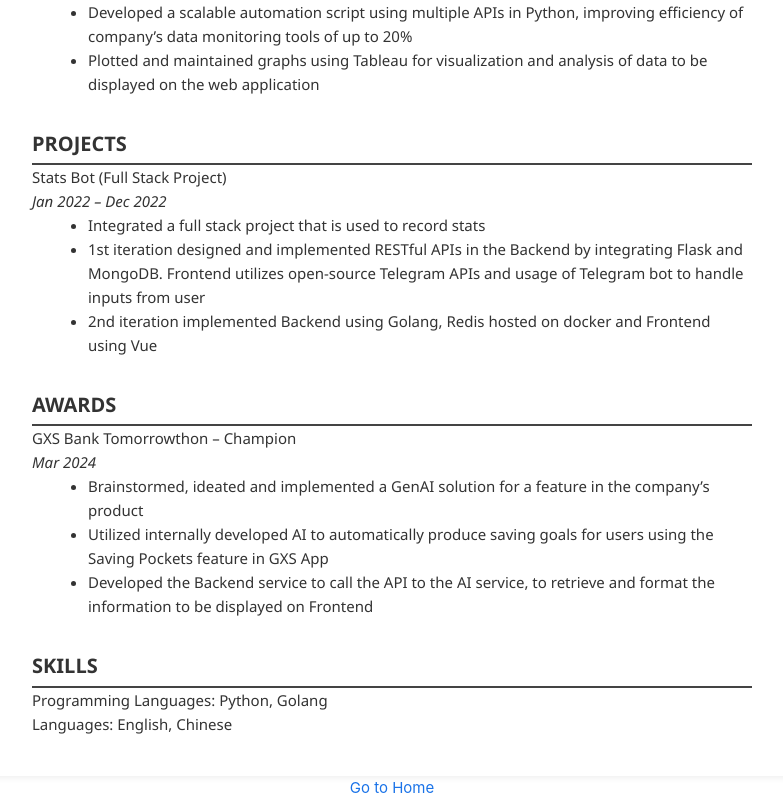
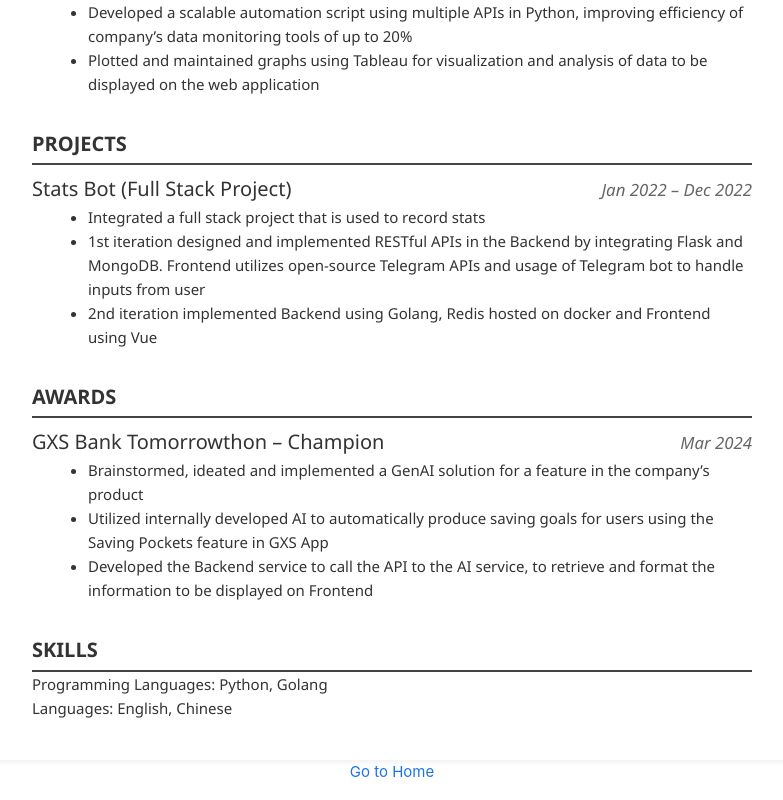
Before and after one commit to ronaldtants/resume, a Vue app: page /resume in a window 1280 px wide. Shown: the part 1233-2033 px from the top of the page, without its empty margins (248-1031 px from the left). Built offline with nearby package versions, Linux system fonts and the light colour scheme; the HTML template or start-up script is replaced by a standard one.

Commit message:
updated rest of subheadings

```diff
--- a/src/views/ResumeView.vue
+++ b/src/views/ResumeView.vue
@@ -108,10 +108,10 @@
 
     <section>
       <h2>PROJECTS</h2>
-      <p>
-        <strong>Stats Bot (Full Stack Project)</strong><br />
-        <em>Jan 2022 – Dec 2022</em>
-      </p>
+      <div class="subheading">
+        <span>Stats Bot (Full Stack Project)</span>
+        <span class="date">Jan 2022 – Dec 2022</span>
+      </div>
       <ul>
         <li>Integrated a full stack project that is used to record stats</li>
         <li>
@@ -128,10 +128,10 @@
 
     <section>
       <h2>AWARDS</h2>
-      <p>
-        <strong>GXS Bank Tomorrowthon – Champion</strong><br />
-        <em>Mar 2024</em>
-      </p>
+      <div class="subheading">
+        <span>GXS Bank Tomorrowthon – Champion</span>
+        <span class="date">Mar 2024</span>
+      </div>
       <ul>
         <li>
           Brainstormed, ideated and implemented a GenAI solution for a feature in the company’s
```
